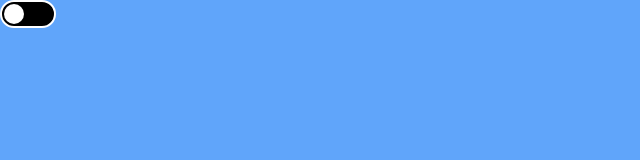
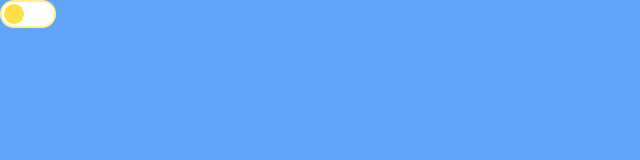
Before and after one commit to swasthikshetty10/portfolio, a Next.js app: page / in a window 1280 px wide. Shown: the top 160 px of the page, without its empty margins (0-640 px from the left). Built offline with nearby package versions, Linux system fonts and the light colour scheme.

Commit message:
themeToggle

```diff
--- a/components/NavBar/ToggleLightDark.js
+++ b/components/NavBar/ToggleLightDark.js
@@ -19,9 +19,9 @@ function ToggleLightDark() {
         }
     }
     return (
-        <div onClick={toggle} className={`flex  relative w-14 bg-black h-7 p-1  rounded-2xl border-2 border-white`}>
-            <div className={`absolute m-[2px] top-0  w-5 h-5 bg-white rounded-2xl transition left-0 ease-linear duration-200 ${dark ? "translate-x-7" : "translate-x-0"}`}></div>
-
+        <div onClick={toggle} className={`relative w-14  h-7 p-1  rounded-2xl border-2 e ${dark ? 'bg-black border-whit' : 'bg-white border-yellow-200'}`}>
+            <div className={`absolute m-[2px] top-0  w-5 h-5  rounded-2xl transition left-0 ease-linear duration-200 ${dark ? "translate-x-7 bg-white" : "bg-yellow-300 translate-x-0 "}`}></div>
+            <div className={`transform duration-500   absolute w-4 h-4  right-3 top-0 rounded-3xl ${dark ? "translate-x-0 bg-black" : "-z-10 bg-transparent -translate-x-10"}`} ></div>
         </div>
     )
 }
```
